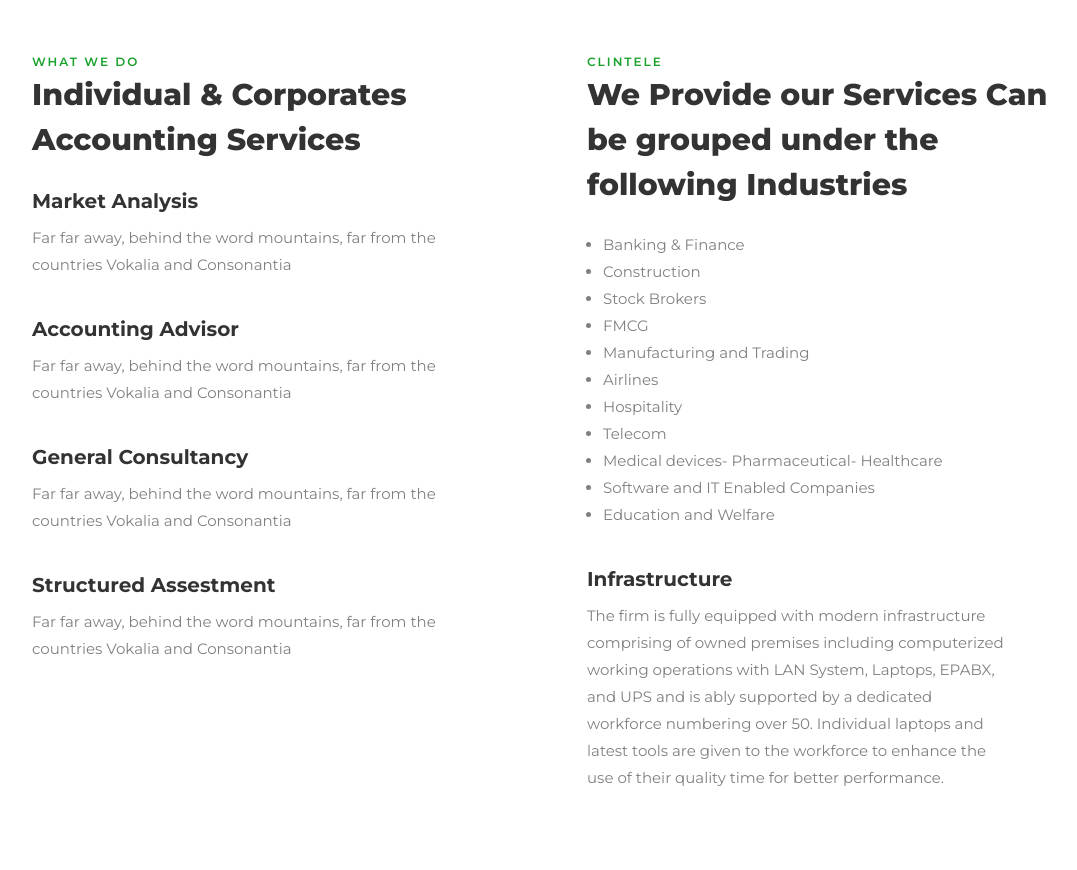
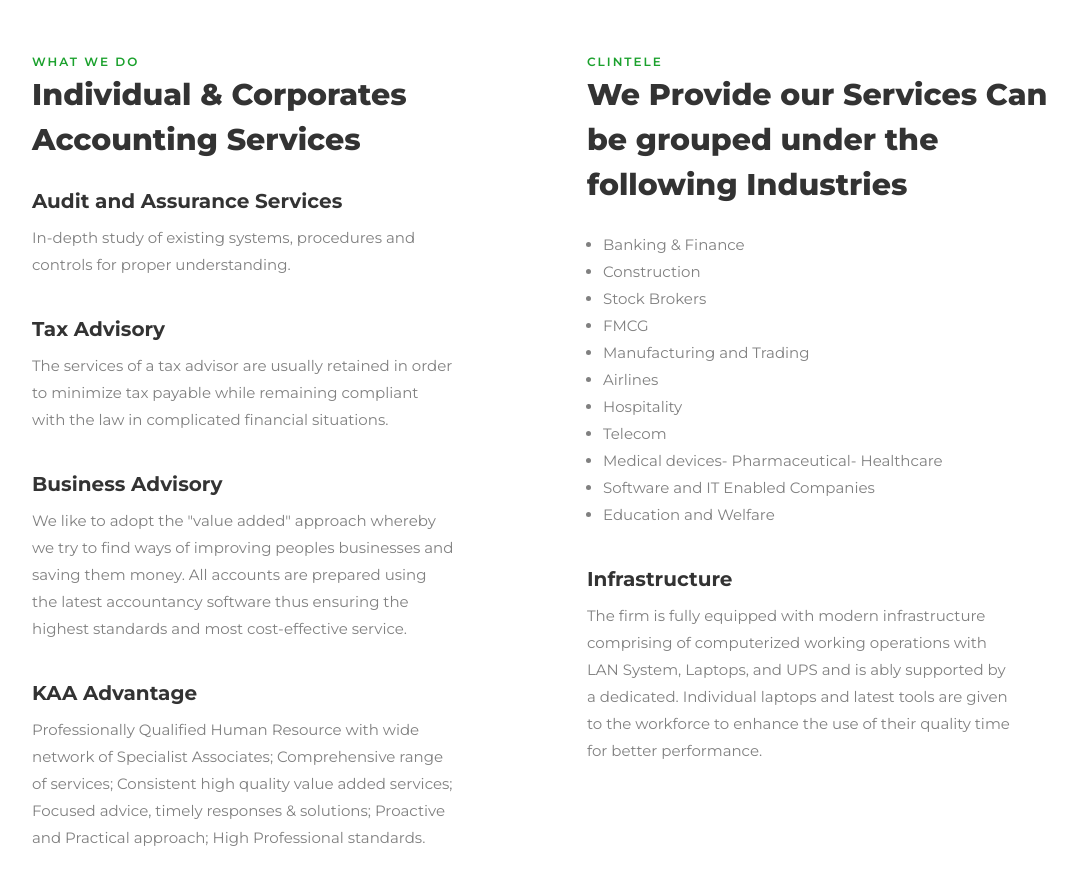
Before and after one commit to Siri-pixel/catemplate, a plain HTML site: page index.html in a window 1280 px wide. Shown: the part 1568-2438 px from the top of the page, without its empty margins (125-1202 px from the left). Drawn offline with Linux system fonts and the light colour scheme; some packages are replaced by stand-ins of ours; no server answers; files whose address does not match are found by name.

Commit message:
Update index.html

```diff
--- a/index.html
+++ b/index.html
@@ -213,29 +213,29 @@
     				<div class="services-2 w-100 d-flex">
     					<!-- <div class="icon d-flex align-items-center justify-content-center"><span class="flaticon-wealth"></span></div> -->
     					<div class="text pl-4">
-    						<h4>Market Analysis</h4>
-    						<p>Far far away, behind the word mountains, far from the countries Vokalia and Consonantia</p>
+    						<h4>Audit and Assurance Services</h4>
+    						<p>In-depth study of existing systems, procedures and controls for proper understanding.</p>
     					</div>
     				</div>
     				<div class="services-2 w-100 d-flex">
     					<!-- <div class="icon d-flex align-items-center justify-content-center"><span class="flaticon-accountant"></span></div> -->
     					<div class="text pl-4">
-    						<h4>Accounting Advisor</h4>
-    						<p>Far far away, behind the word mountains, far from the countries Vokalia and Consonantia</p>
+    						<h4>Tax Advisory</h4>
+    						<p>The services of a tax advisor are usually retained in order to minimize tax payable while remaining compliant with the law in complicated financial situations.</p>
     					</div>
     				</div>
     				<div class="services-2 w-100 d-flex">
     					<!-- <div class="icon d-flex align-items-center justify-content-center"><span class="flaticon-teamwork"></span></div> -->
     					<div class="text pl-4">
-    						<h4>General Consultancy</h4>
-    						<p>Far far away, behind the word mountains, far from the countries Vokalia and Consonantia</p>
+    						<h4>Business Advisory</h4>
+    						<p>We like to adopt the "value added" approach whereby we try to find ways of improving peoples businesses and saving them money. All accounts are prepared using the latest accountancy software thus ensuring the highest standards and most cost-effective service.</p>
     					</div>
     				</div>
     				<div class="services-2 w-100 d-flex">
     					<!-- <div class="icon d-flex align-items-center justify-content-center"><span class="flaticon-accounting"></span></div> -->
     					<div class="text pl-4">
-    						<h4>Structured Assestment</h4>
-    						<p>Far far away, behind the word mountains, far from the countries Vokalia and Consonantia</p>
+    						<h4>KAA Advantage</h4>
+    						<p>Professionally Qualified Human Resource with wide network of Specialist Associates; Comprehensive range of services; Consistent high quality value added services; Focused advice, timely responses & solutions; Proactive and Practical approach; High Professional standards.</p>
     					</div>
     				</div>
 				</div>
@@ -266,7 +266,7 @@
     					<!-- <div class="icon d-flex align-items-center justify-content-center"><span class="flaticon-accountant"></span></div> -->
     					<div class="text pl-4">
     						<h4>Infrastructure</h4>
-    						<p>The firm is fully equipped with modern infrastructure comprising of owned premises including computerized working operations with LAN System, Laptops, EPABX, and UPS and is ably supported by a dedicated workforce numbering over 50. Individual laptops and latest tools are given to the workforce to enhance the use of their quality time for better performance.</p>
+    						<p>The firm is fully equipped with modern infrastructure comprising of computerized working operations with LAN System, Laptops, and UPS and is ably supported by a dedicated. Individual laptops and latest tools are given to the workforce to enhance the use of their quality time for better performance.</p>
     					</div>
     				</div>
 				</div>
```
